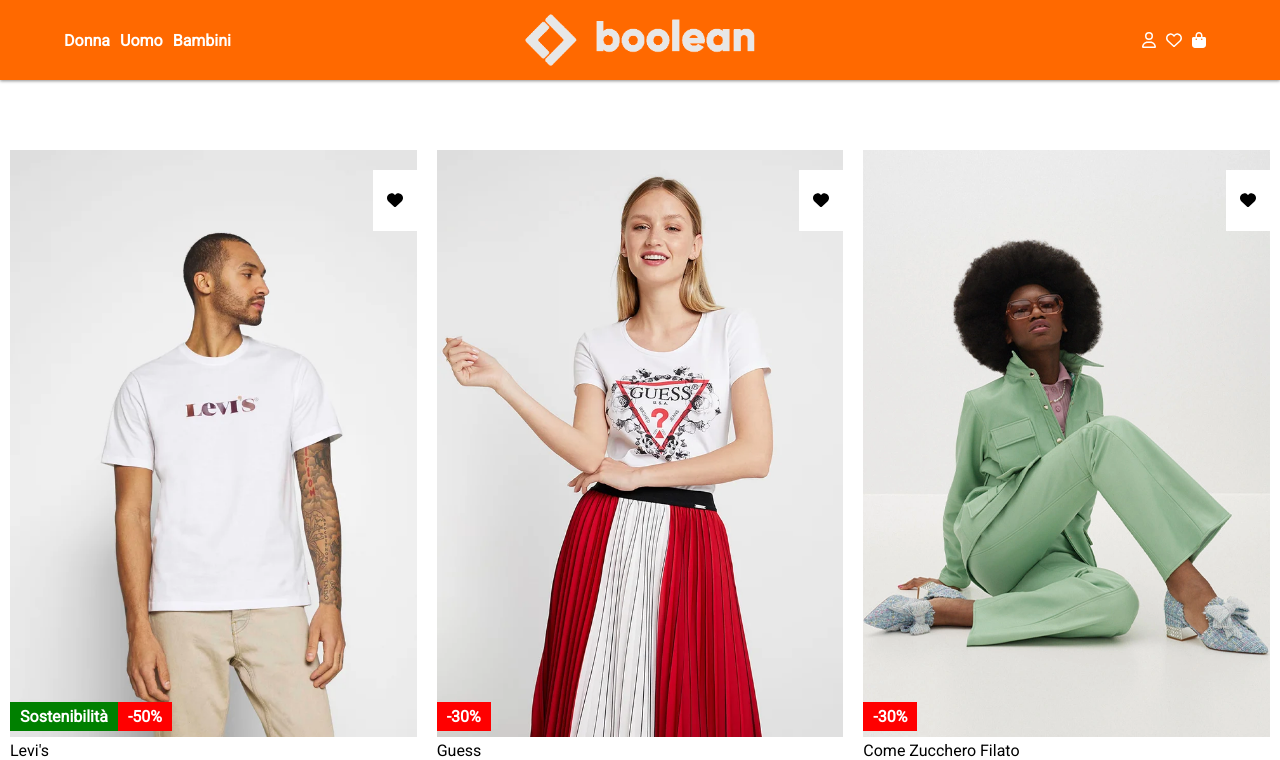
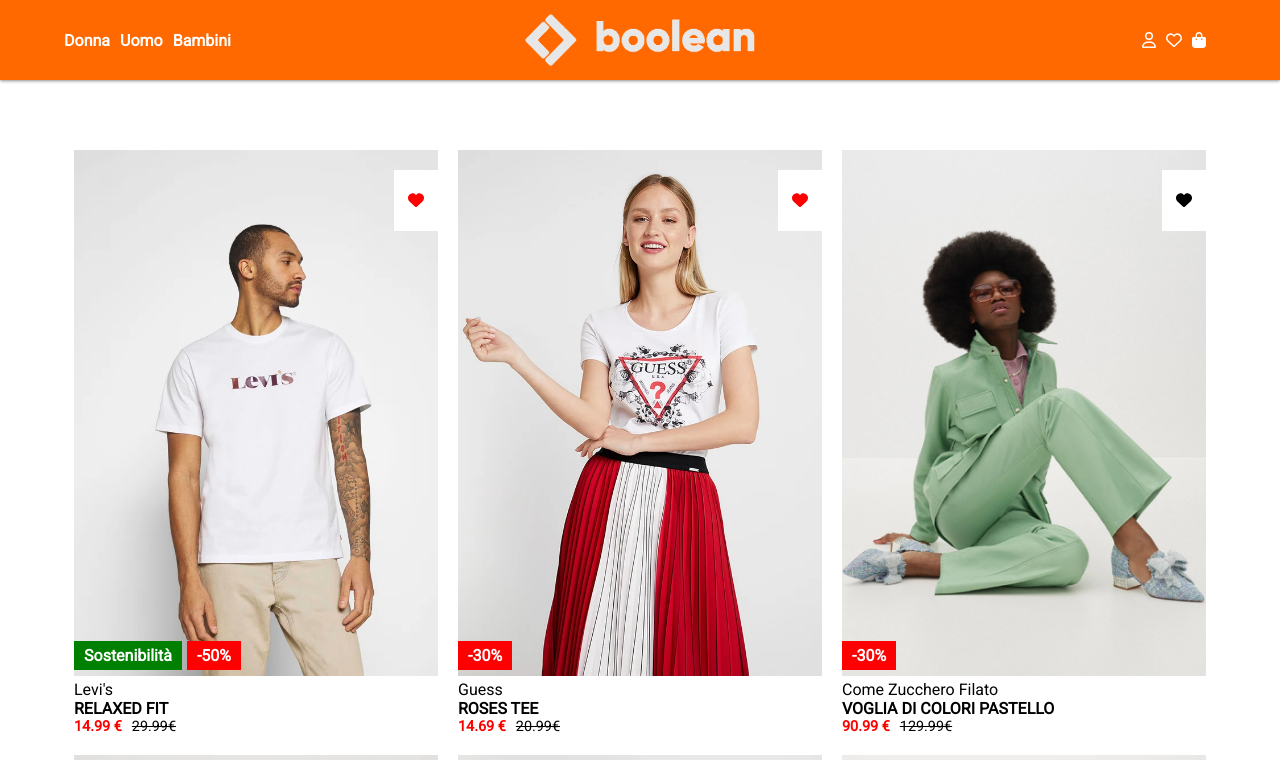
Before and after one commit to EmilianaManzo/vite-boolando, a Vue app: page / in a window 1280 px wide. Shown: the top 760 px of the page. Built offline with nearby package versions, Linux system fonts and the light colour scheme.

Commit message:
[finish] card and fix other things

```diff
--- a/src/components/Main.vue
+++ b/src/components/Main.vue
@@ -19,6 +19,7 @@
 
 <template>
   <main>
+    <div class="container">
       <div class="row">
 
         <ProductCard
@@ -28,6 +29,8 @@
         />
         <!-- utilizzo :product="product" per passarmi l'oggetto ciclato in ProductCard -->
       </div>
+    </div>
+
   </main>
 </template>
 
--- a/src/components/partials/ProductCard.vue
+++ b/src/components/partials/ProductCard.vue
@@ -6,11 +6,35 @@
 
     },
 
+    data(){
+      return{
+        finalPrice: ''
+      }
+    },
+
     methods:{
       getImagePath(img){
         return new URL (`../../assets/img/${img}`, import.meta.url).href
       },
 
+      getDiscount(product){
+        product.badges.forEach(badge => {
+
+          if(badge.value == '-50%'){
+          this.finalPrice = (product.price - (product.price * 0.50)).toFixed(2)
+
+          }else if(badge.value == '-30%'){
+           this.finalPrice = (product.price -  (product.price * 0.30)).toFixed(2)
+          }
+
+        })
+
+        return this.finalPrice
+
+      }
+    },
+
+    mounted(){
 
     }
   }
@@ -24,10 +48,11 @@
               <div class="card-images">
                 <img :src="getImagePath(product.frontImage)" :alt="product.frontImage">
                 <img class="secondary-image" :src="getImagePath(product.backImage)" :alt="product.backImage">
-                <div class="favourite">
+                <div class="favourite" :class="{'whishlist': product.isInFavorites}" @click=" product.isInFavorites = !product.isInFavorites">
                   <i class="fa-solid fa-heart"></i>
                 </div>
                 <div class="badges" >
+                  <!-- mi mette prima sostenibilità e poi la percentuale di sconto perche sono cosi nel database, ma se volessi metterli al contrario? -->
                   <span class="badge" v-for="(badge, indice) in product.badges" :class="badge.type" :key="`b-${indice}`">{{ badge.value }}</span>
                 </div>
               </div>
@@ -36,8 +61,8 @@
                 <div class="brand">{{ product.brand }}</div>
                 <div class="product-name">{{ product.name }}</div>
                 <div class="price">
-                  <span class="new_price">{{ product.price }}&euro;</span>
-                  <span class="old_price">29,99&euro;</span>
+                  <span class="new_price" v-if= "getDiscount(product)">{{ getDiscount(product) }} &euro;</span>
+                  <span class="new_price" :class="{'old_price':getDiscount(product)}">{{ product.price }}&euro;</span>
                 </div>
               </div>
             </div>
@@ -76,6 +101,10 @@
             color: red;
           }
         }
+
+        .whishlist{
+          color: red;
+        }
     }
 
     .badges{
@@ -90,11 +119,13 @@
         text-transform: capitalize;
 
         &.discount{
+          margin-right: 30px;
           background-color: red;
         }
 
         &.tag{
           background-color: green;
+          margin-right: 5px;
         }
 
       }
@@ -111,13 +142,15 @@
       }
 
       .new_price{
-        color: red;;
+        color: red;
         font-weight: 700;
         padding-right: 10px;
       }
 
       .old_price{
         text-decoration: line-through;
+        color: black;
+        font-weight: normal;
       }
 
 
```
Lines whose indentation alone changed are shown as unchanged.
